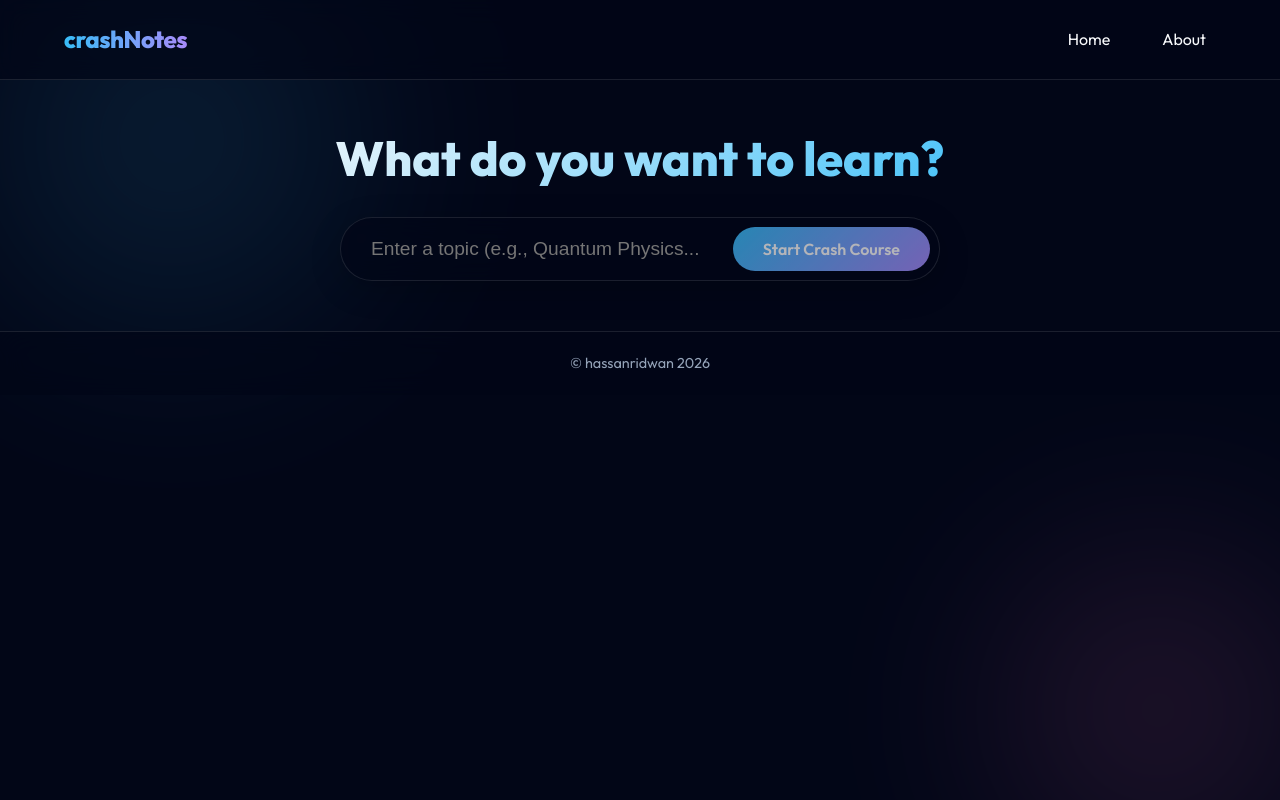
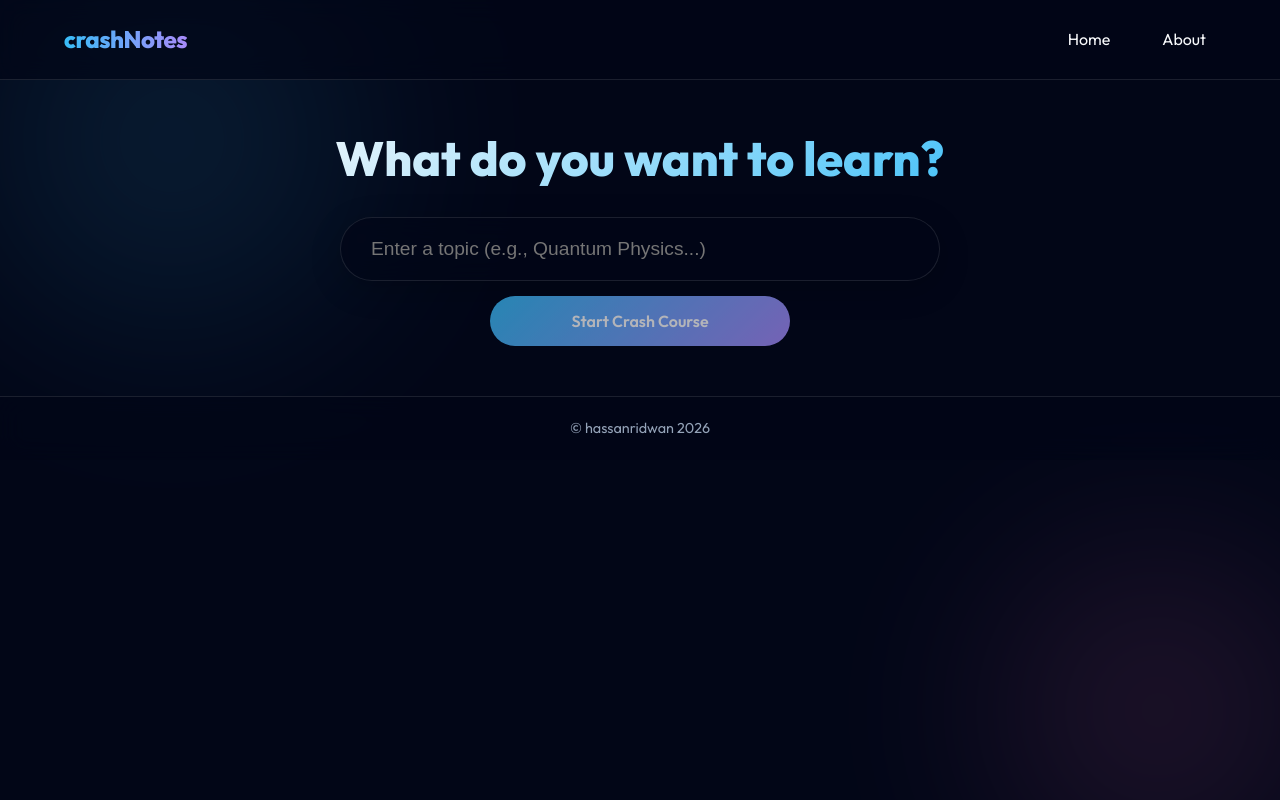
Before and after one commit to HassanRidwan02/crashNotes, a React (Vite) app: page /note in a window 1280 px wide. Built offline with nearby package versions, Linux system fonts and the light colour scheme; no server answers.

Commit message:
fixed button

```diff
--- a/src/Note.jsx
+++ b/src/Note.jsx
@@ -182,13 +182,16 @@ export default function Note() {
                         )}
 
                         <div style={{
-                            position: 'relative',
+                            display: 'flex',
+                            flexDirection: 'column',
+                            gap: '15px',
                             maxWidth: '600px',
-                            margin: '0 auto'
+                            margin: '0 auto',
+                            alignItems: 'stretch'
                         }}>
                             <input
                                 type="text"
-                                placeholder="Enter a topic (e.g., Quantum Physics..."
+                                placeholder="Enter a topic (e.g., Quantum Physics...)"
                                 value={topic}
                                 onChange={(e) => setTopic(e.target.value)}
                                 style={{
@@ -217,11 +220,7 @@ export default function Note() {
                                 onClick={handleGenerate}
                                 disabled={isLoading || !topic.trim()}
                                 style={{
-                                    position: 'absolute',
-                                    right: '10px',
-                                    top: '50%',
-                                    transform: 'translateY(-50%)',
-                                    padding: '12px 30px',
+                                    padding: '15px 30px',
                                     background: 'linear-gradient(135deg, var(--primary) 0%, var(--secondary) 100%)',
                                     color: 'white',
                                     border: 'none',
@@ -230,7 +229,10 @@ export default function Note() {
                                     fontWeight: '600',
                                     cursor: isLoading ? 'wait' : 'pointer',
                                     opacity: isLoading || !topic.trim() ? 0.7 : 1,
-                                    transition: 'all 0.3s ease'
+                                    transition: 'all 0.3s ease',
+                                    alignSelf: 'center',
+                                    width: '100%',
+                                    maxWidth: '300px'
                                 }}
                             >
                                 {isLoading ? 'Thinking...' : 'Start Crash Course'}
```
